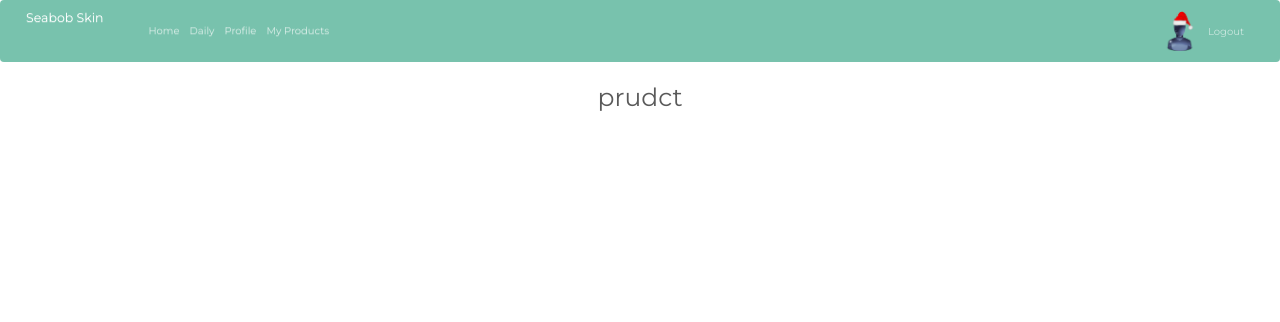
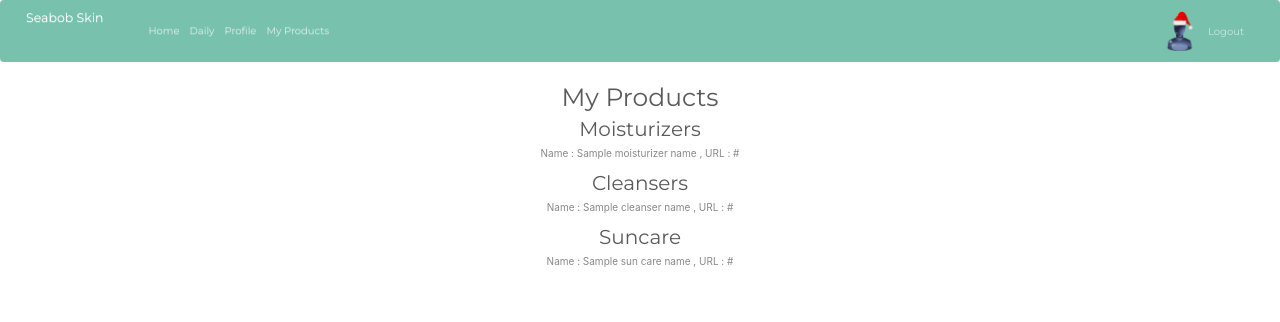
Before and after one commit to suyasha0/sequencing, a Django app: template skincare/templates/myproducts.html in a window 1280 px wide. Shown: the top 322 px of the page. Run offline with Django 3.2, Linux system fonts and the light colour scheme; the template is opened without the code that fills it: most values are stand-ins (such as "Sample title", 1, 10 or a date in 2020); some libraries are stand-ins or nearby versions.

Commit message:
Adding new views and myproducts changes

```diff
--- a/skincare/templates/myproducts.html
+++ b/skincare/templates/myproducts.html
@@ -1,6 +1,11 @@
 {% extends "base.html" %}
 {% block content %}
-  <h1>prudct</h1>
-
+  <h1>My Products</h1>
+  <h2>Moisturizers</h2>
+  <p>Name : {{moisturizerName}} , URL : {{moisturizerURL}}</p>
+  <h2>Cleansers</h2>
+  <p>Name : {{cleanserName}} , URL : {{cleanserURL}}</p>
+  <h2>Suncare</h2>
+  <p>Name : {{sunCareName}} , URL : {{sunCareURL}}</p>
   <br></br>
 {% endblock %}
```
Also changed, not shown: skincare/views.py (+15 -0 lines).
